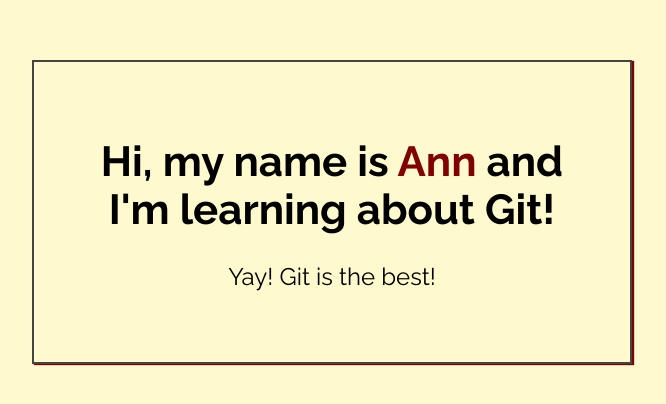
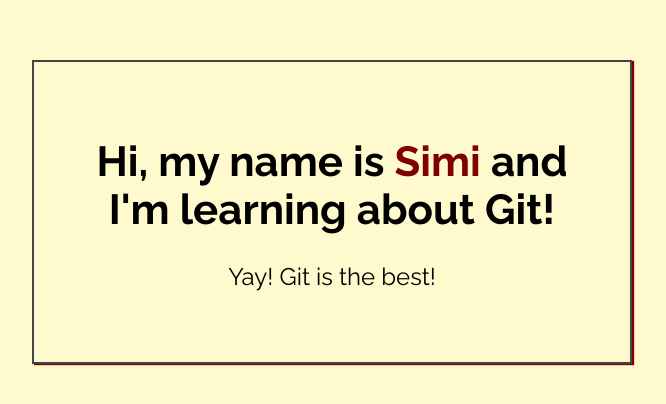
Before and after one commit to simisinghsmith/my-first-repo, a plain HTML site: page index.html in a window 1280 px wide. Shown: the part 188-592 px from the top of the page, without its empty margins (308-974 px from the left). Drawn offline with Linux system fonts and the light colour scheme.

Commit message:
Added name to index.html

```diff
--- a/index.html
+++ b/index.html
@@ -14,7 +14,7 @@
 <body>
 
     <div class="greeting">
-        <h1>Hi, my name is <span class="highlight">Ann</span> and I'm learning about Git! </h1>
+        <h1>Hi, my name is <span class="highlight">Simi</span> and I'm learning about Git! </h1>
 
         <p>Yay! Git is the best!</p>
     </div>
```
